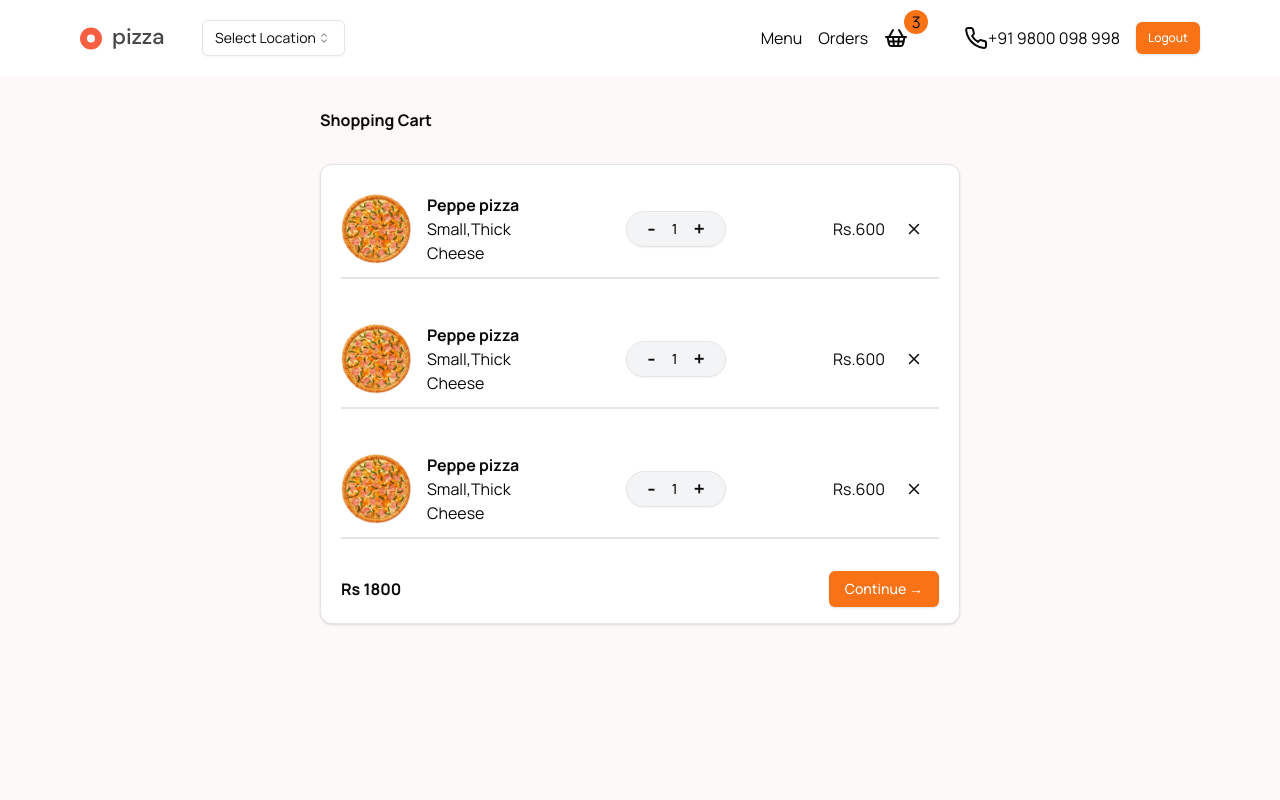
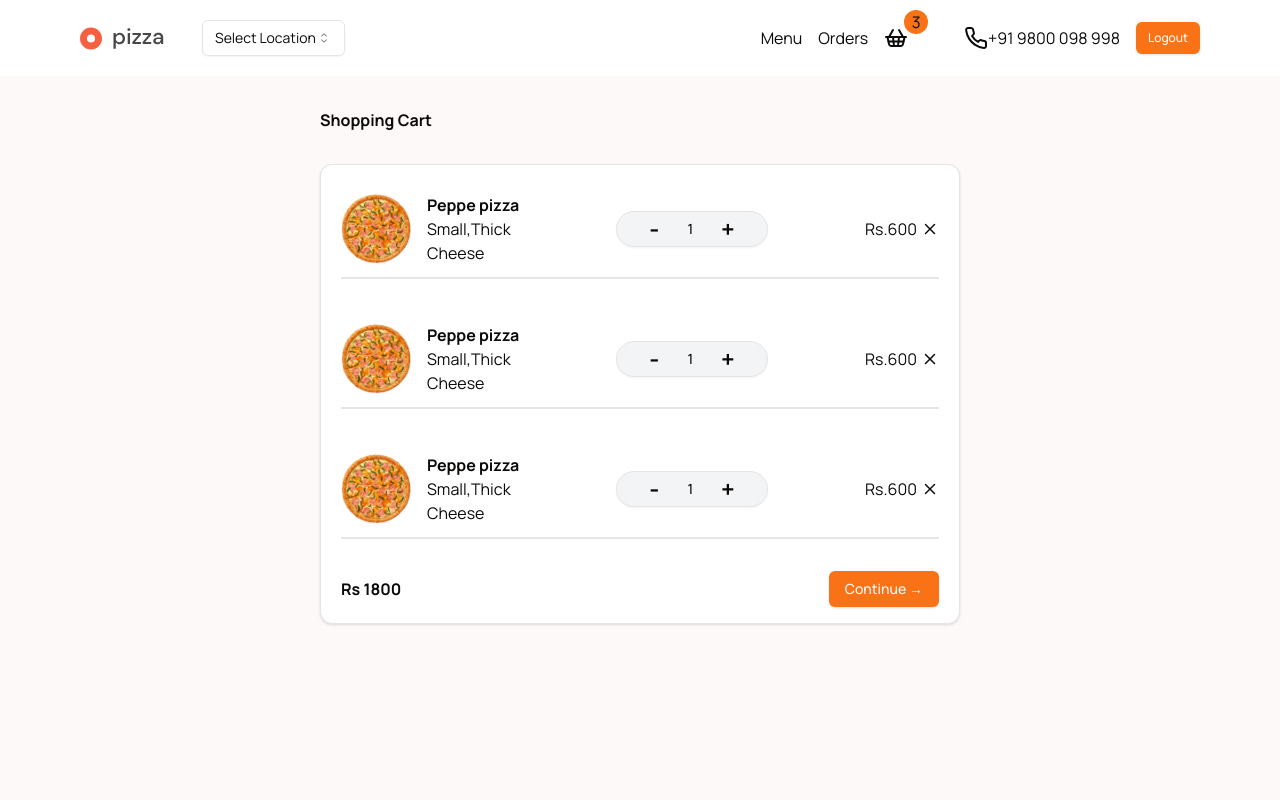
Before and after one commit to Nischal1101/pizza-ui, a Next.js app: page /cart in a window 1280 px wide. Shown: the top 800 px of the page. Built offline with nearby package versions, Linux system fonts and the light colour scheme.

Commit message:
fix X button size

```diff
--- a/src/app/cart/components/CartItem.tsx
+++ b/src/app/cart/components/CartItem.tsx
@@ -6,6 +6,8 @@ import Image from "next/image";
 import { Button } from "@/components/ui/button";
 
 const CartItem = () => {
+  const [itemNumber, setItemNumber] = React.useState(1);
+
   return (
     <>
       <div className="px-2 md:px-3 lg:px-5 py-3 lg:py-4">
@@ -29,24 +31,24 @@ const CartItem = () => {
                 className="bg-[#f3f4f6] rounded-3xl px-2 md:px-3 lg:px-5 flex gap-2 lg:gap-4 hover:bg-[#f3f4f6] hover:opacity-75"
               >
                 <span
-                  className="text-xl font-bold"
+                  className="text-2xl font-bold px-3 py-4"
                   onClick={() => {
-                    console.log("minus");
+                    setItemNumber((prev) => Math.max(0, prev - 1));
                   }}
                 >
                   -
                 </span>
-                <p>1</p>
+                <p>{itemNumber}</p>
                 <span
-                  className="text-xl font-bold"
+                  className="text-2xl font-bold px-3 py-4"
                   onClick={() => {
-                    console.log("plus");
+                    setItemNumber((prev) => Math.min(prev + 1, 10));
                   }}
                 >
                   +
                 </span>
               </Button>
-              <Button variant={"ghost"} className="md:hidden">
+              <Button variant={"ghost"} className="md:hidden p-0">
                 <X size={18} />
               </Button>
             </div>
@@ -54,7 +56,7 @@ const CartItem = () => {
           </div>
           <div className="hidden md:flex items-center gap-1">
             Rs.600{" "}
-            <Button variant={"ghost"}>
+            <Button variant={"ghost"} className="p-0">
               <X size={18} />
             </Button>
           </div>
```
